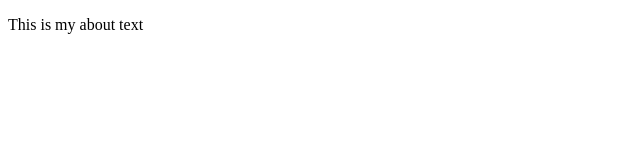
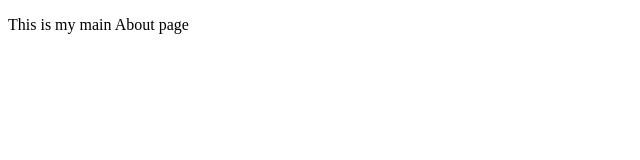
Before and after one commit to tjfines/hello-world, a plain HTML site: page about.html in a window 1280 px wide. Shown: the full height of the page, 0-640 px from the left. Drawn offline with Linux system fonts and the light colour scheme.

Commit message:
I modified about and contact pages

```diff
--- a/about.html
+++ b/about.html
@@ -5,6 +5,6 @@
 	<title>Document</title>
 </head>
 <body>
-	<p>This is my about text</p>
+	<p>This is my main About page</p>
 </body>
 </html>
```
Also changed, not shown: contact.html (+1 -1 lines).
